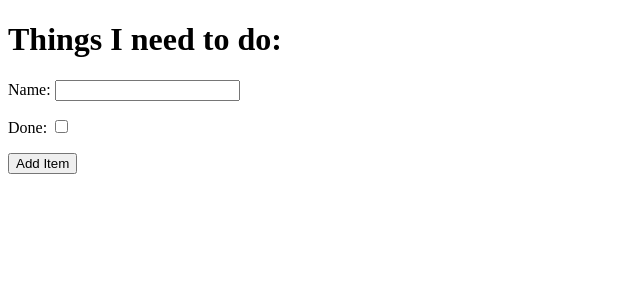
After one commit to MattuW4/ci-fsf-hello-django, a Django app: page /add in a window 1280 px wide. The commit adds this page. Shown: the top 300 px of the page, without its empty margins (0-640 px from the left). Run offline with Django 3.2, Linux system fonts and the light colour scheme.

Commit message:
Add form and add_item template

```diff
--- a/django_todo/urls.py
+++ b/django_todo/urls.py
@@ -15,9 +15,10 @@ Including another URLconf
 """
 from django.contrib import admin
 from django.urls import path
-from todo.views import get_todo_list
+from todo.views import get_todo_list, add_item
 
 urlpatterns = [
     path('admin/', admin.site.urls),
-    path('', get_todo_list, name='get_todo_list')
+    path('', get_todo_list, name='get_todo_list'),
+    path('add', add_item, name='add')
 ]
--- /dev/null
+++ b/todo/templates/todo/add_item.html
@@ -0,0 +1,29 @@
+<!DOCTYPE html>
+<html lang="en">
+  <head>
+    <meta charset="UTF-8" />
+    <meta http-equiv="X-UA-Compatible" content="IE=edge" />
+    <meta name="viewport" content="width=device-width, initial-scale=1.0" />
+    <title>Add a ToDo Item</title>
+  </head>
+  <body>
+    <h1>Things I need to do:</h1>
+    <form method="post" action="add"></form>
+      <div>
+        <p>
+          <label for="item_name">Name: </label>
+          <input type="text" id="id_name" name="item_name" />
+        </p>
+      </div>
+      <div>
+        <p>
+          <label for="id_done">Done: </label>
+          <input type="checkbox" id="id_done" name="done" />
+        </p>
+      </div>
+      <div>
+        <p><button type="submit">Add Item</button></p>
+      </div>
+    </form>
+  </body>
+</html>
--- a/todo/templates/todo/todo_list.html
+++ b/todo/templates/todo/todo_list.html
@@ -24,5 +24,6 @@
       </tr>
       {% endfor %}
     </table>
+    <a href="/add">Add an Item</a>
   </body>
 </html>
--- a/todo/views.py
+++ b/todo/views.py
@@ -8,4 +8,8 @@ def get_todo_list(request):
     context = {
         'items': items
     }
-    return render(request, "todo/todo_list.html", context)
+    return render(request, 'todo/todo_list.html', context)
+
+
+def add_item(request):
+    return render(request, 'todo/add_item.html')
```
